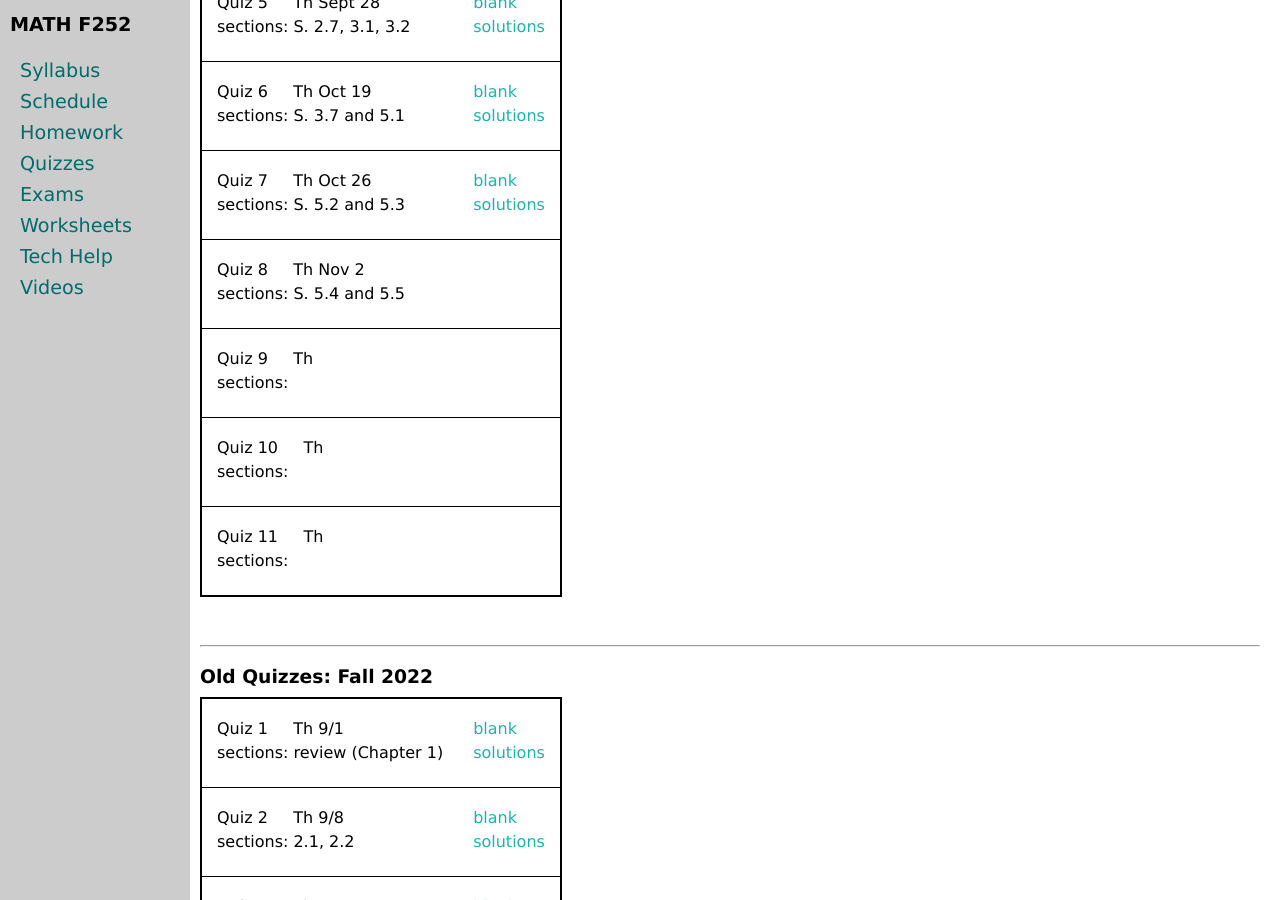
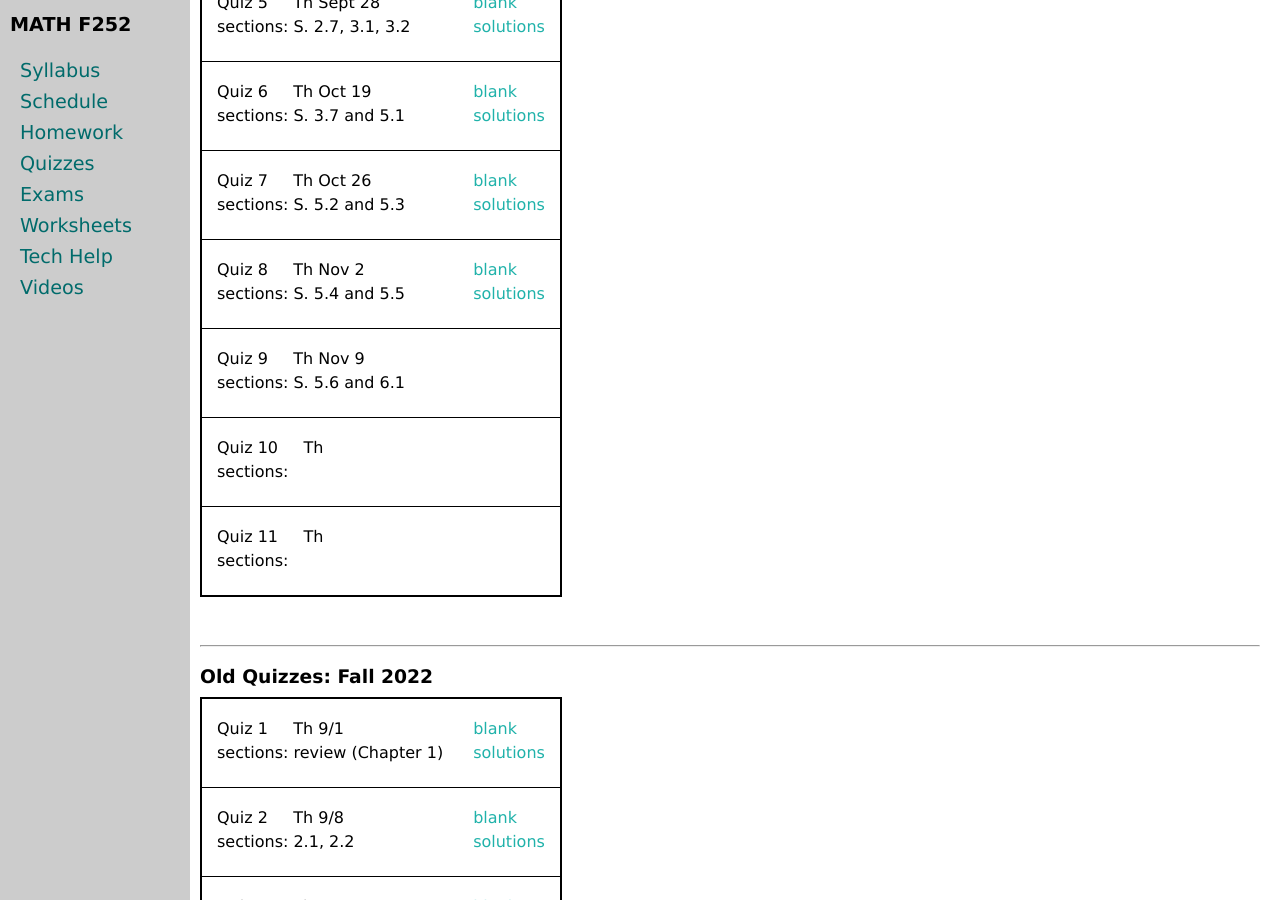
Before and after one commit to uaf-math/calc2, a Jekyll site: the page built from quizzes.md, in a window 1280 px wide and 900 px high, scrolled down 627 px. Built offline with Jekyll 4.4.1, drawn with Linux system fonts in a browser that asks for light colours.

Commit message:
Update quizzes.yml

```diff
--- a/_data/quizzes.yml
+++ b/_data/quizzes.yml
@@ -39,11 +39,11 @@ quizzes:
 - name: Quiz 8
   date: Nov 2
   sections: S. 5.4 and 5.5
-  blank:
-  solutions:
+  blank: M252-f23-q8.pdf
+  solutions: M252-f23-q8-s.pdf
 - name: Quiz 9
-  date:
-  sections:
+  date: Nov 9
+  sections: S. 5.6 and 6.1
   blank:
   solutions:
 - name: Quiz 10
```
